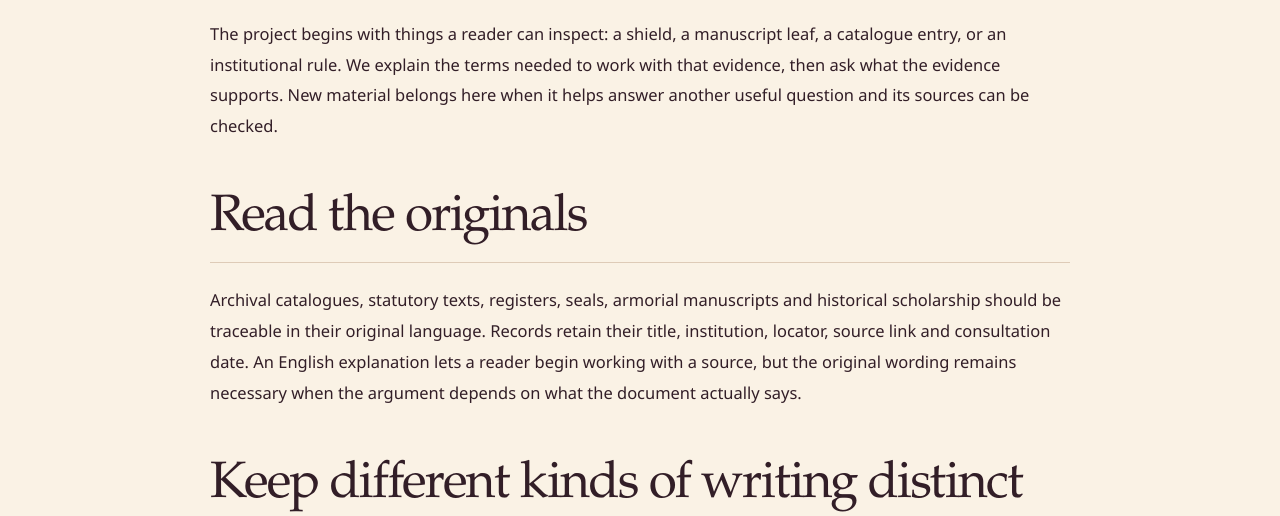
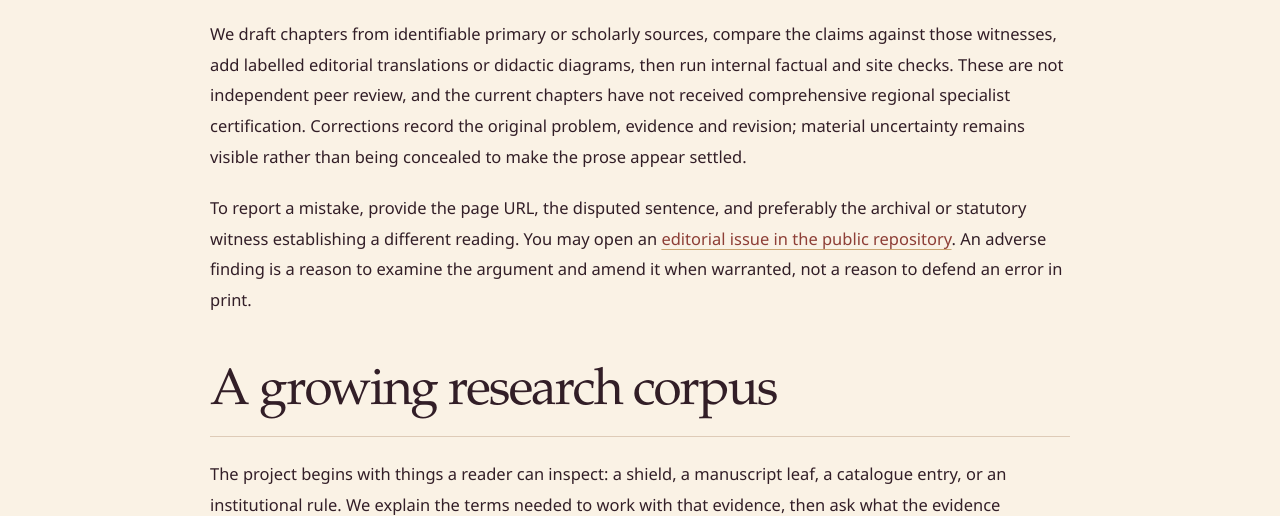
Before and after one commit to k3jph/heraldry.jameshoward.us, an Astro site: page /editorial-policy in a window 1280 px wide. Shown: the part 746-1262 px from the top of the page. Built offline with nearby package versions, Linux system fonts and the light colour scheme; Astro itself is replaced by a stand-in of ours.

Commit message:
CR-033: accurately label draft level and editorial review process

```diff
--- a/src/pages/editorial-policy.astro
+++ b/src/pages/editorial-policy.astro
@@ -4,7 +4,7 @@ import PageIntro from '../components/PageIntro.astro';
 ---
 <Base title="Editorial Policy" description="How the Heraldry Project uses original sources, translations, documented objects and visible uncertainty.">
   <PageIntro eyebrow="Sources before stories" title="How the project is edited." description="Heraldry belongs to many places, periods and languages. The evidence should remain visible wherever the teaching takes us." />
-  <section class="section"><article class="wrap world-article">
+  <section class="section"><article class="wrap world-article"><h2>How a draft becomes publishable</h2><p>We draft chapters from identifiable primary or scholarly sources, compare the claims against those witnesses, add labelled editorial translations or didactic diagrams, then run internal factual and site checks. These are not independent peer review, and the current chapters have not received comprehensive regional specialist certification. Corrections record the original problem, evidence and revision; material uncertainty remains visible rather than being concealed to make the prose appear settled.</p><p>To report a mistake, provide the page URL, the disputed sentence, and preferably the archival or statutory witness establishing a different reading. You may open an <a href="https://github.com/k3jph/heraldry.jameshoward.us/issues/new">editorial issue in the public repository</a>. An adverse finding is a reason to examine the argument and amend it when warranted, not a reason to defend an error in print.</p>
     <h2>A growing research corpus</h2>
     <p>The project begins with things a reader can inspect: a shield, a manuscript leaf, a catalogue entry, or an institutional rule. We explain the terms needed to work with that evidence, then ask what the evidence supports. New material belongs here when it helps answer another useful question and its sources can be checked.</p>
     <h2>Read the originals</h2>
```
